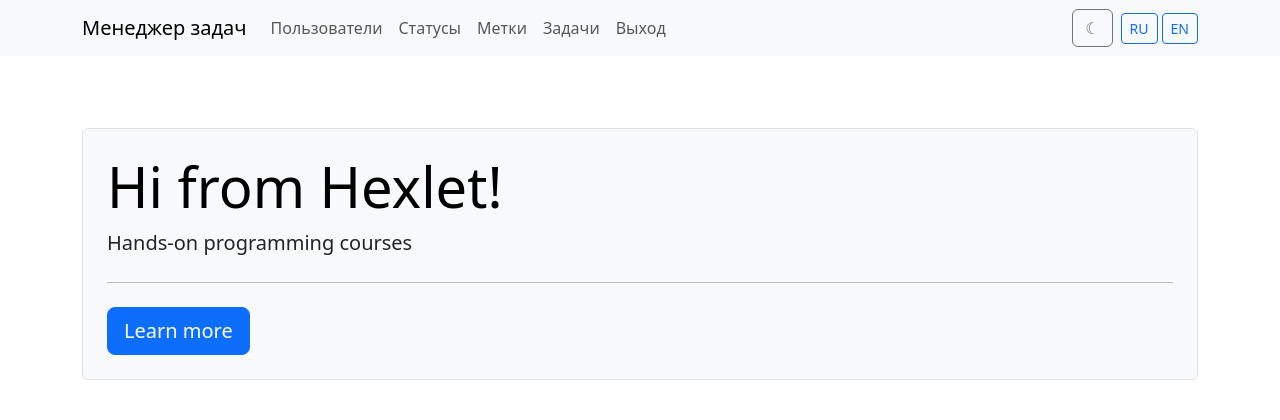
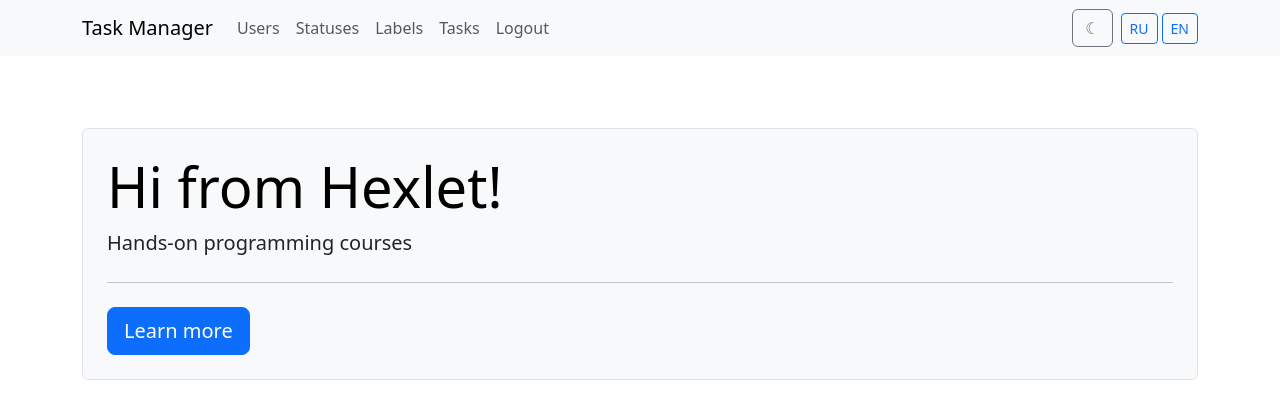
Before and after one commit to Maxcosanostra/python-project-52, a Django app: page / in a window 1280 px wide. Shown: the top 420 px of the page. Run offline with Django 5.2, Linux system fonts and the light colour scheme; the visitor is signed in with stand-in values (Sample User, id 1); some libraries are stand-ins or nearby versions.

Commit message:
update base.html translations

```diff
--- a/templates/base.html
+++ b/templates/base.html
@@ -1,15 +1,15 @@
 {% load django_bootstrap5 %}
 {% load i18n %}
 <!DOCTYPE html>
-<html lang="ru" data-bs-theme="light">
+<html lang="en" data-bs-theme="light">
     <head>
         <meta charset="UTF-8">
         <meta name="viewport" content="width=device-width, initial-scale=1.0">
         <meta name="description"
-              content="Простой таск‑менеджер на Django с интеграцией Rollbar">
-        <meta name="keywords" content="Django, таск‑менеджер, Rollbar, CRUD">
+              content="{% trans 'A simple Django task manager with Rollbar integration' %}">
+        <meta name="keywords" content="{% trans 'Django, task manager, Rollbar, CRUD' %}">
         <title>
-            {% block title %}Менеджер задач{% endblock %}
+            {% block title %}{% trans 'Task Manager' %}{% endblock %}
         </title>
         {% bootstrap_css %}
         {% bootstrap_javascript %}
@@ -17,16 +17,16 @@
 
     <body class="d-flex flex-column min-vh-100">
         <!-- Навигация -->
-        <nav class="navbar navbar-expand-lg bg-body-tertiary">  {# ➋ новый класс #}
+        <nav class="navbar navbar-expand-lg bg-body-tertiary">
             <div class="container">
-                <a class="navbar-brand" href="{% url 'index' %}">{% trans 'Менеджер задач' %}</a>
+                <a class="navbar-brand" href="{% url 'index' %}">{% trans 'Task Manager' %}</a>
                 <button class="navbar-toggler"
                         type="button"
                         data-bs-toggle="collapse"
                         data-bs-target="#navbarNav"
                         aria-controls="navbarNav"
                         aria-expanded="false"
-                        aria-label="{% trans 'Переключить навигацию' %}">
+                        aria-label="{% trans 'Toggle navigation' %}">
                     <span class="navbar-toggler-icon"></span>
                 </button>
 
@@ -34,42 +34,44 @@
                     <ul class="navbar-nav">
                         {% if not request.user.is_authenticated %}
                             <li class="nav-item">
-                                <a class="nav-link" href="{% url 'user_list' %}">{% trans 'Пользователи' %}</a>
+                                <a class="nav-link" href="{% url 'user_list' %}">{% trans 'Users' %}</a>
                             </li>
                             <li class="nav-item">
-                                <a class="nav-link" href="{% url 'login' %}">{% trans 'Вход' %}</a>
+                                <a class="nav-link" href="{% url 'login' %}">{% trans 'Login' %}</a>
                             </li>
                             <li class="nav-item">
-                                <a class="nav-link" href="{% url 'user_create' %}">{% trans 'Регистрация' %}</a>
+                                <a class="nav-link" href="{% url 'user_create' %}">{% trans 'Register' %}</a>
                             </li>
                         {% else %}
                             <li class="nav-item">
-                                <a class="nav-link" href="{% url 'user_list' %}">{% trans 'Пользователи' %}</a>
+                                <a class="nav-link" href="{% url 'user_list' %}">{% trans 'Users' %}</a>
                             </li>
                             <li class="nav-item">
-                                <a class="nav-link" href="{% url 'status_list' %}">{% trans 'Статусы' %}</a>
+                                <a class="nav-link" href="{% url 'status_list' %}">{% trans 'Statuses' %}</a>
                             </li>
                             <li class="nav-item">
-                                <a class="nav-link" href="{% url 'label_list' %}">{% trans 'Метки' %}</a>
+                                <a class="nav-link" href="{% url 'label_list' %}">{% trans 'Labels' %}</a>
                             </li>
                             <li class="nav-item">
-                                <a class="nav-link" href="{% url 'task_list' %}">{% trans 'Задачи' %}</a>
+                                <a class="nav-link" href="{% url 'task_list' %}">{% trans 'Tasks' %}</a>
                             </li>
                             <li class="nav-item">
                                 <form method="post" action="{% url 'logout' %}" class="d-inline">
                                     {% csrf_token %}
-                                    <button class="btn btn-link nav-link" type="submit">{% trans 'Выход' %}</button>
+                                    <button class="btn btn-link nav-link" type="submit">{% trans 'Logout' %}</button>
                                 </form>
                             </li>
                         {% endif %}
                     </ul>
 
+                    <!-- переключатель темы -->
                     <button id="themeToggle"
                             class="btn btn-outline-secondary ms-auto"
                             type="button"
-                            aria-label="Toggle theme">
+                            aria-label="{% trans 'Toggle theme' %}">
                         <span id="themeIcon">☾</span>
                     </button>
+
                     <!-- переключатель языка -->
                     <form action="{% url 'set_language' %}" method="post" class="d-flex align-items-center ms-2">
                         {% csrf_token %}
@@ -81,7 +83,6 @@
                             EN
                         </button>
                     </form>
-
                 </div>
             </div>
         </nav>
@@ -96,7 +97,7 @@
                         <button type="button"
                                 class="btn-close"
                                 data-bs-dismiss="alert"
-                                aria-label="{% trans 'Закрыть' %}"></button>
+                                aria-label="{% trans 'Close' %}"></button>
                     </div>
                 {% endfor %}
             </div>
@@ -122,7 +123,6 @@
                 const btn  = document.getElementById('themeToggle');
                 const ico  = document.getElementById('themeIcon');
 
-                // применяем сохранённую тему (если есть)
                 const saved = localStorage.getItem('bs-theme');
                 if (saved) {
                     html.setAttribute('data-bs-theme', saved);
```
Also changed, not shown: locale/ru/LC_MESSAGES/django.po, 1 other file.
